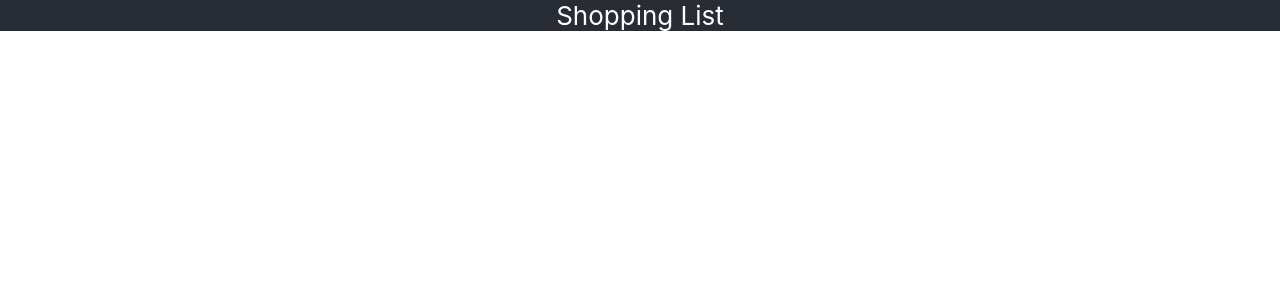
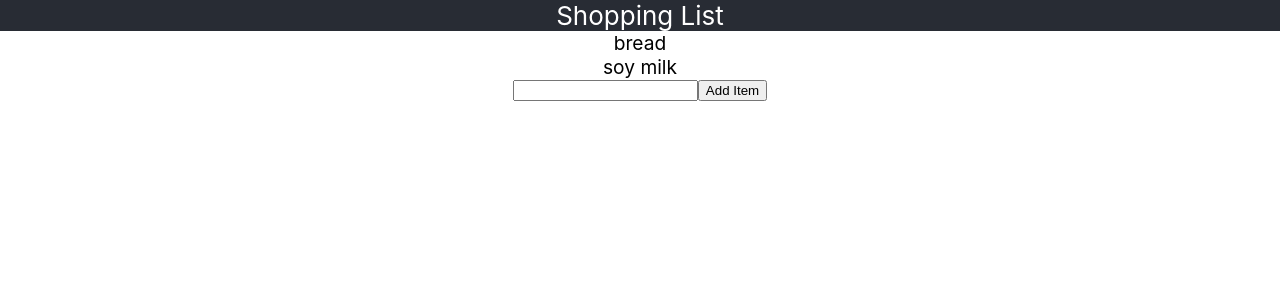
Before and after one commit to sferrazzaf/shopping-list, a React (Create React App) app: page / in a window 1280 px wide. Shown: the top 300 px of the page. Built offline with nearby package versions, Linux system fonts and the light colour scheme.

Commit message:
Add ability to add items

```diff
--- a/src/App.css
+++ b/src/App.css
@@ -22,4 +22,5 @@
 
 .clicked {
   text-decoration: line-through;
+  font-size: larger;
 }
--- a/src/App.js
+++ b/src/App.js
@@ -1,15 +1,40 @@
 import logo from './logo.svg';
 import './App.css';
 import Item from './Item.js'
+import { useState } from 'react';
 
 function App() {
+  const defaultItems = [
+    {name: "bread"},
+    {name: "soy milk"}
+  ]
+  const [items, setItems] = useState(defaultItems);
+  const [itemNameInput, setItemNameInput] = useState("");
+
+  const handleChange = (e) => {
+    setItemNameInput(e.target.value);
+  }
+
+  const addItem = () => {
+    setItems((prev) => [...prev, {name: itemNameInput}]);
+    setItemNameInput("");
+  }
+
   return (
     <div className="App">
       <header className="App-header">
         Shopping List
       </header>
-      <body>
-      </body>
+      <div className="App-body">
+        <div className="Item-list">
+          {items.map((x) => {
+              return <Item name={x.name}></Item>
+            })
+          }
+        </div>
+        <input onChange={handleChange}></input>
+        <button onClick={addItem}>Add Item</button>
+      </div>
     </div>
   );
 }
--- a/src/Item.js
+++ b/src/Item.js
@@ -1,16 +1,17 @@
 import { useState } from "react";
 
 const Item = (props) => {
-    const [clicked, setClicked] = useState("false");
+    const [clicked, setClicked] = useState(false);
 
     const onClickHandler = () => {
+        console.log("click handler called");
         setClicked(!clicked);
     }
 
     return (
         <div
             onClick={onClickHandler}
-            className={clicked ? "Clicked Item" : "Item"}
+            className={clicked ? "clicked item" : "item"}
         >
             {props.name}
         </div>
```
